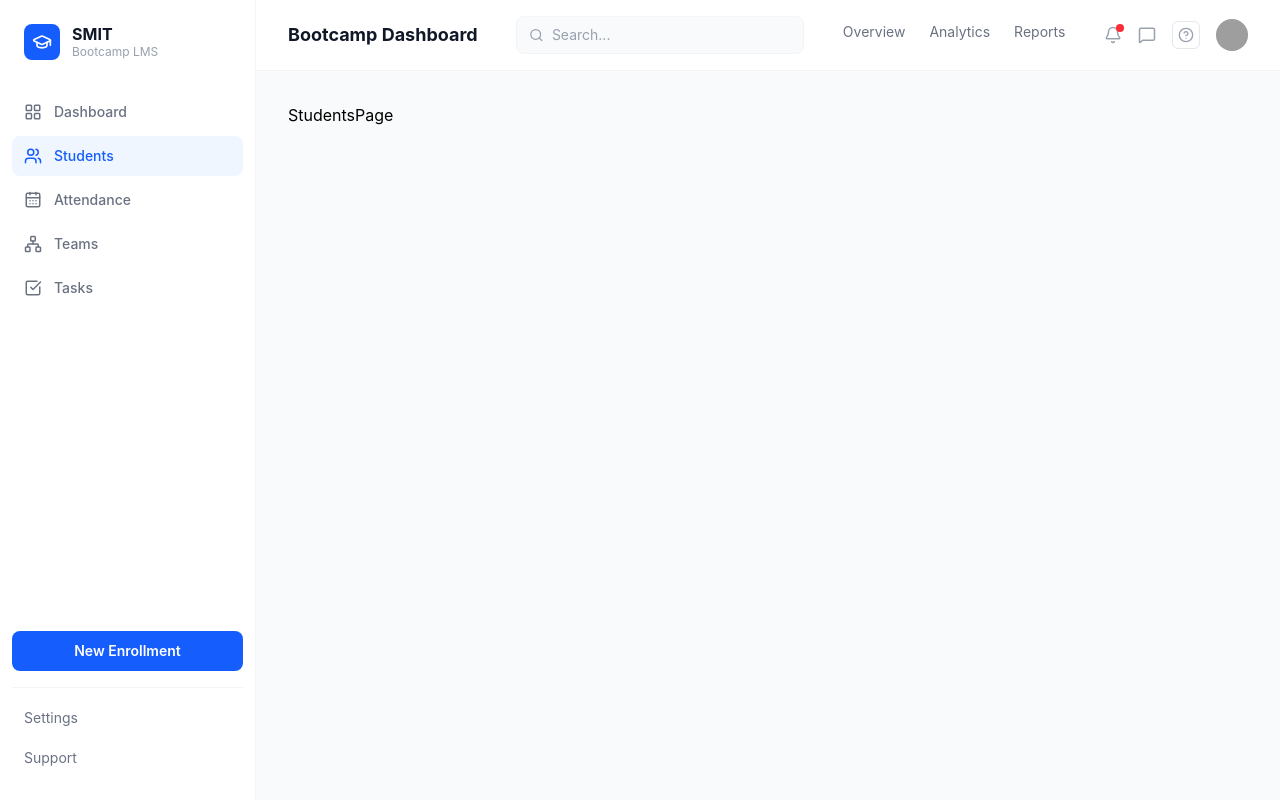
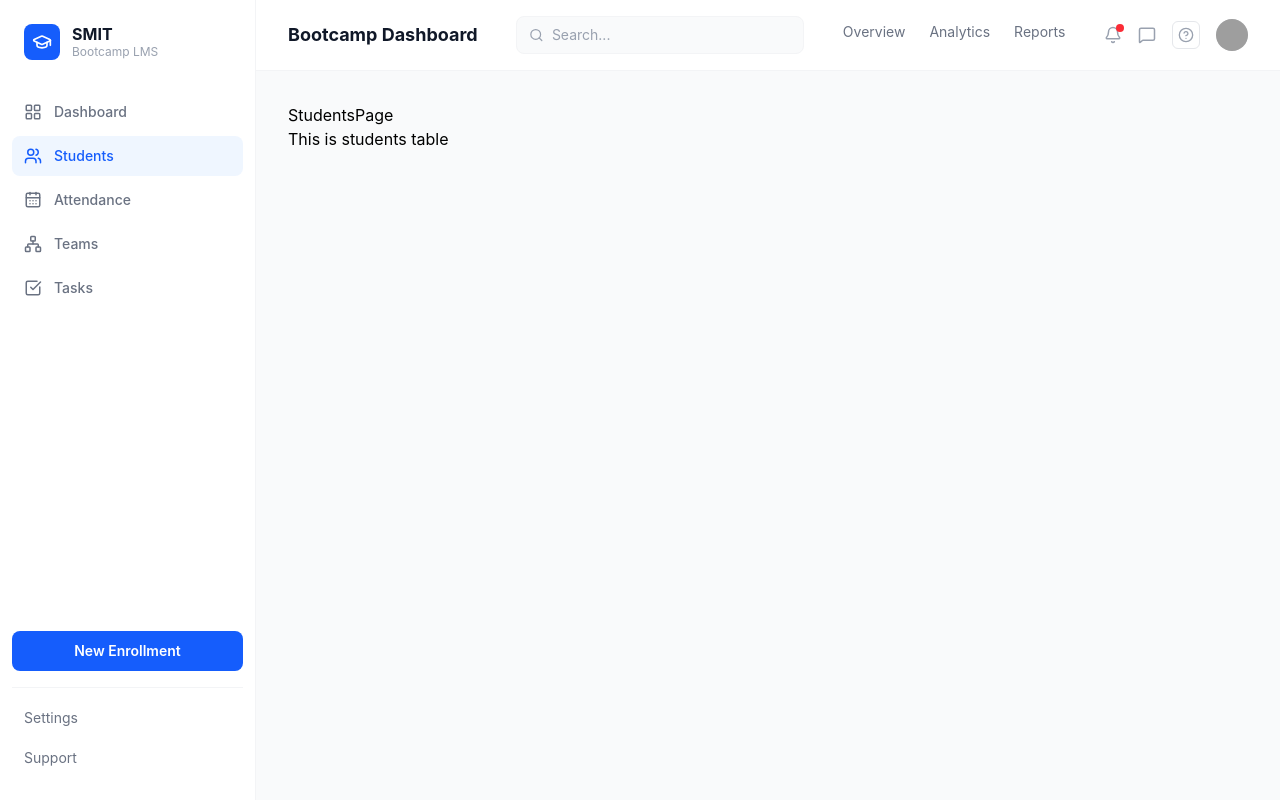
Before and after one commit to umarxcodes/lms-system, a React app in the folder frontend/: page /students in a window 1280 px wide. Built offline with nearby package versions, Linux system fonts and the light colour scheme; grey boxes are pictures that could not be loaded; the HTML template or start-up script is replaced by a standard one.

Commit message:
Added Routes for Login and Register Page

```diff
--- a/frontend/package.json
+++ b/frontend/package.json
@@ -11,6 +11,7 @@
   },
   "dependencies": {
     "@tailwindcss/vite": "^4.3.3",
+    "@tanstack/react-table": "^9.1.2",
     "lucide-react": "^1.30.0",
     "react": "^19.2.8",
     "react-dom": "^19.2.8",
--- a/frontend/src/App.jsx
+++ b/frontend/src/App.jsx
@@ -5,6 +5,8 @@ import StudentsPage from "./pages/StudentsPage.jsx";
 import AttendancePage from "./pages/AttendancePage.jsx";
 import TeamsPage from "./pages/TeamsPage.jsx";
 import TasksPage from "./pages/TasksPage.jsx";
+import LoginPage from "./pages/LoginPage.jsx";
+import RegisterPage from "./pages/RegisterPage.jsx";
 
 const router = createBrowserRouter([
   {
@@ -16,6 +18,8 @@ const router = createBrowserRouter([
       { path: "attendance", element: <AttendancePage /> },
       { path: "teams", element: <TeamsPage /> },
       { path: "tasks", element: <TasksPage /> },
+      { path: "login", element: <LoginPage /> },
+      { path: "register", element: <RegisterPage /> },
     ],
   },
 ]);
--- /dev/null
+++ b/frontend/src/components/StudentsTable.jsx
@@ -0,0 +1,5 @@
+function StudentsTable() {
+  return <div>This is students table</div>;
+}
+
+export default StudentsTable;
--- a/frontend/src/pages/StudentsPage.jsx
+++ b/frontend/src/pages/StudentsPage.jsx
@@ -1,5 +1,12 @@
+import StudentsTable from "../components/StudentsTable.jsx";
+
 function StudentsPage() {
-  return <div>StudentsPage</div>;
+  return (
+    <>
+      <h1>StudentsPage</h1>
+      <StudentsTable />
+    </>
+  );
 }
 
 export default StudentsPage;
```
Also changed, not shown: frontend/src/pages/LoginPage.jsx (added), frontend/src/pages/RegisterPage.jsx (added), 1 other file (tests, documents, lock files or other folders).
